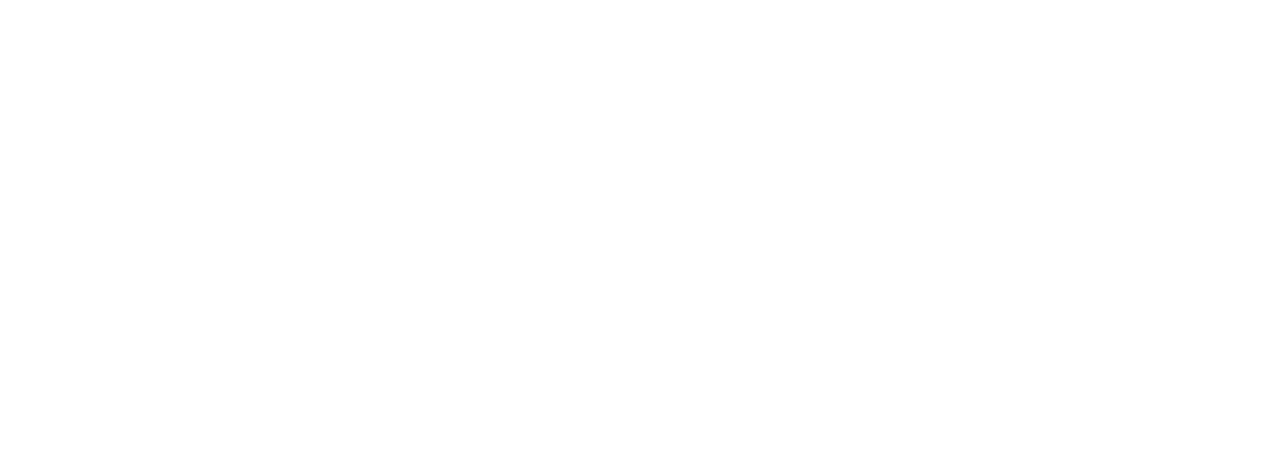
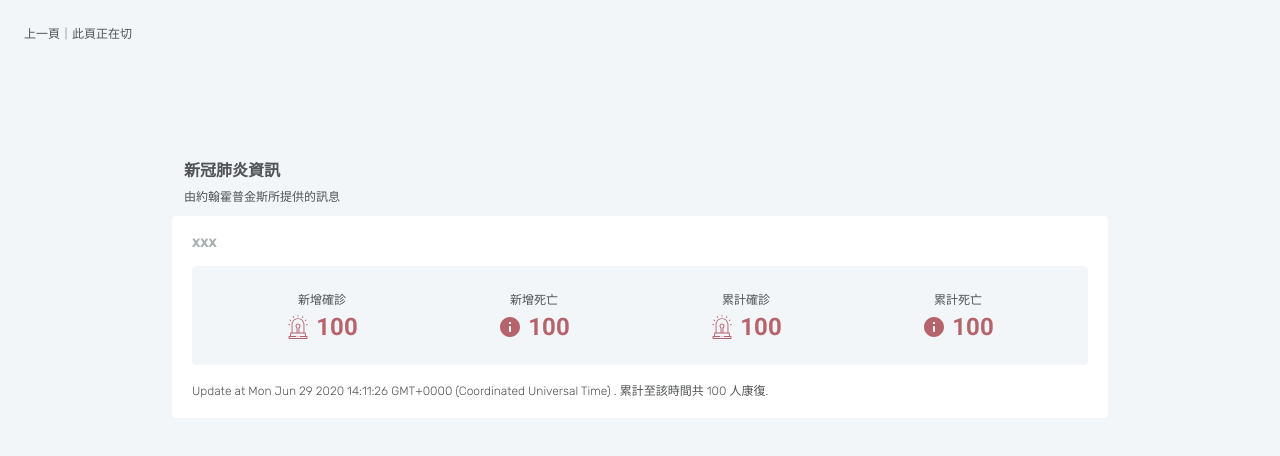
Before and after one commit to YUN-RU-TSENG/COVID-19-Tracker, a Vue app in the folder vue-cli-ver/: page /country/1 in a window 1280 px wide. Shown: the top 456 px of the page. Built offline with nearby package versions, Linux system fonts and the light colour scheme.

Commit message:
[feat] heightlight search text

```diff
--- /dev/null
+++ b/vue-cli-ver/src/components/Information/InformationCard.vue
@@ -0,0 +1,189 @@
+<template>
+    <section class="card">
+      <h2 class="card_title">{{ country }}</h2>
+      <section class="card_header">
+        <div>
+          <h2>新增確診</h2>
+          <p>
+            <alarmIcon /><span>{{ newConfirmed}} </span></p>
+        </div>
+        <div>
+          <h2>新增死亡</h2>
+          <p>
+            <infoIcon /><span>{{ newDeaths }}</span></p>
+        </div>
+        <div>
+          <h2>累計確診</h2>
+          <p>
+            <alarmIcon /><span>{{ totalDeaths }}</span></p>
+        </div>
+        <div>
+          <h2>累計死亡</h2>
+          <p>
+            <infoIcon /><span>{{ totalConfirmed }}</span></p>
+        </div>
+      </section>
+      <p class="card_text">Update at {{date}} . 累計至該時間共 {{ totalRecovered }} 人康復.</p>
+
+    </section>
+</template>
+
+<script>
+  import alarmIcon from '@/assets/img/alarm.svg';
+  import infoIcon from '@/assets/img/info-24px.svg';
+
+  export default {
+    name: 'InformationCard',
+    props: {
+      country: {
+        type: String,
+        // required: true,
+        default: 'XXX'
+      },
+      countryCode: {
+        type: String,
+        // required: true,
+        default: 'XX'
+      },
+      date: {
+        type: Date,
+        // required: true,
+        default: new Date()
+      },
+      newConfirmed: {
+        type: Number,
+        // required: true,
+        default: 100
+      },
+      newDeaths: {
+        type: Number,
+        // required: true,
+        default: 100
+      },
+      newRecovered: {
+        type: Number,
+        // required: true,
+        default: 100
+      },
+      totalConfirmed: {
+        type: Number,
+        // required: true,
+        default: 100
+      },
+      totalDeaths: {
+        type: Number,
+        // required: true,
+        default: 100
+      },
+      totalRecovered: {
+        type: Number,
+        // required: true,
+        default: 100
+      }
+    },
+    data() {
+      return {};
+    },
+    components: {
+      alarmIcon,
+      infoIcon
+    }
+  };
+</script>
+
+<style lang="scss" scoped>
+  .card {
+    padding: 10px 20px 20px 20px;
+    font-size: 0;
+    background-color: $theme-primary;
+    border-radius: 4px;
+    &_pin {
+      float: right;
+      opacity: 0.5;
+      transition: all 0.3s cubic-bezier(0.1, 0.5, 1, 0.1);
+      svg {
+        transform: rotate(45deg);
+        fill: $dark;
+      }
+      &:hover,
+      &:active {
+        opacity: 1;
+        svg {
+          fill: $brand-primary;
+          transform: rotate(0deg);
+        }
+      }
+    }
+    &_link {
+      display: block;
+      transition: all 0.3s ease-in-out;
+      &:hover {
+        opacity: 0.8;
+      }
+    }
+    &_title {
+      @include font(bold, 12px, $font-primary);
+      color: $font-gray;
+      margin-bottom: 16px;
+      margin-top: 10px;
+    }
+    &_header {
+      border-radius: 4px;
+      border-radius: 4px;
+      background-color: $theme-secondary;
+      margin-bottom: 16px;
+      @include Mediaquery-phone {
+        padding: 24px;
+      }
+      @include Mediaquery-pad {
+        padding: 24px;
+      }
+      @include Mediaquery-pc {
+        padding: 24px;
+      }
+      div {
+        text-align: center;
+        display: inline-block;
+        width: 50%;
+        padding: 12px 0px;
+        @include Mediaquery-phone {
+          width: 25%;
+          padding: 0px;
+        }
+        @include Mediaquery-pad {
+          width: 25%;
+          padding: 0px;
+        }
+        @include Mediaquery-pc {
+          width: 25%;
+          padding: 0px;
+        }
+      }
+      h2 {
+        @include font(lighter, 12px, $font-primary);
+        color: $font-dark;
+        margin-bottom: 6px;
+      }
+      p {
+        transition: all 0.3s ease-in-out;
+        &:hover {
+          transform: scale(0.9);
+        }
+      }
+      span {
+        @include font(bold, 24px, $font-secondary);
+        color: $warning;
+        vertical-align: middle;
+      }
+      svg {
+        vertical-align: middle;
+        margin-right: 6px;
+        fill: $warning;
+      }
+    }
+    &_text {
+      @include font(lighter, 12px, $font-primary);
+      color: $font-dark;
+    }
+  }
+</style>
--- a/vue-cli-ver/src/router/index.js
+++ b/vue-cli-ver/src/router/index.js
@@ -10,11 +10,15 @@
     name: 'home',
     component: Home
   },
-  // {
-  //   path: '/baseCard',
-  //   name: 'baseCard',
-  //   component: () => import('@/components/BaseCard.vue')
-  // }
+  {
+    path: '/country/:country',
+    name: 'country',
+    component: () => import('@/views/Information.vue')
+  },
+  {
+    path: '*',
+    redirect: { name: 'home' }
+  }
 ]
 
 const router = new VueRouter({
--- a/vue-cli-ver/src/views/Home.vue
+++ b/vue-cli-ver/src/views/Home.vue
@@ -80,24 +80,26 @@
     data() {
       return {
         isSideBarShow: false,
-        searchText: ''
+        searchText: '',
+        COVID_19_CountriesSearch: []
       };
     },
-    computed: {
-      COVID_19_CountriesSearch() {
-        if (!this.searchText) return [];
-        return this.$store.getters.COVID_19_Countries.filter(item => {
-          const regexp = new RegExp(this.searchText, 'gi');
-          if (regexp.test(item.Country) || regexp.test(item.ISO2)) return item;
-        }).slice(0, 10);
-      }
-    },
+    computed: {},
     methods: {
       changeSideBarShow(data) {
         this.isSideBarShow = data;
       },
       setSearchText(data) {
         this.searchText = data;
+        this.COVID_19_CountriesSearch = !this.searchText
+          ? []
+          : this.$store.getters.COVID_19_Countries.filter(item => {
+              const regexp = new RegExp(this.searchText, 'gi');
+              if (regexp.test(item.Country) || regexp.test(item.ISO2))
+                return item;
+            })
+              .map(item => `${item.Country}, ${item.ISO2}`)
+              .slice(0, 10);
       }
     },
     components: {
--- a/vue-cli-ver/src/views/Information.vue
+++ b/vue-cli-ver/src/views/Information.vue
@@ -0,0 +1,53 @@
+<template>
+  <main class="information">
+    <a href
+       style="padding:24px; display:block"
+       class="information_text"
+       @click.prevent="$router.push({name:'home'})">上一頁｜此頁正在切</a>
+    <section class="information_wrapper">
+      <h2 class="information_title">新冠肺炎資訊</h2>
+      <p class="information_text">由約翰霍普金斯所提供的訊息</p>
+      <InformationCard />
+    </section>
+  </main>
+</template>
+
+<script>
+  import InformationCard from '@/components/Information/InformationCard.vue';
+  export default {
+    components: {
+      InformationCard
+    },
+    name: 'Information'
+  };
+</script>
+
+<style lang="scss" scoped>
+  .information {
+    background-color: $theme-secondary;
+    min-height: 100vh;
+    font-size: 0;
+    &_wrapper {
+      max-width: 960px;
+      padding: 0px 12px;
+      margin: 0 auto;
+      padding-top: 80px;
+    }
+    &_title {
+      @include font(bold, 16px, $font-secondary);
+      color: $font-dark;
+      padding-left: 12px;
+      margin-bottom: 6px;
+      svg {
+        vertical-align: text-bottom;
+        margin-left: 12px;
+      }
+    }
+    &_text {
+      @include font(lighter, 12px, $font-secondary);
+      color: $font-dark;
+      padding-left: 12px;
+      margin-bottom: 12px;
+    }
+  }
+</style>>
```
